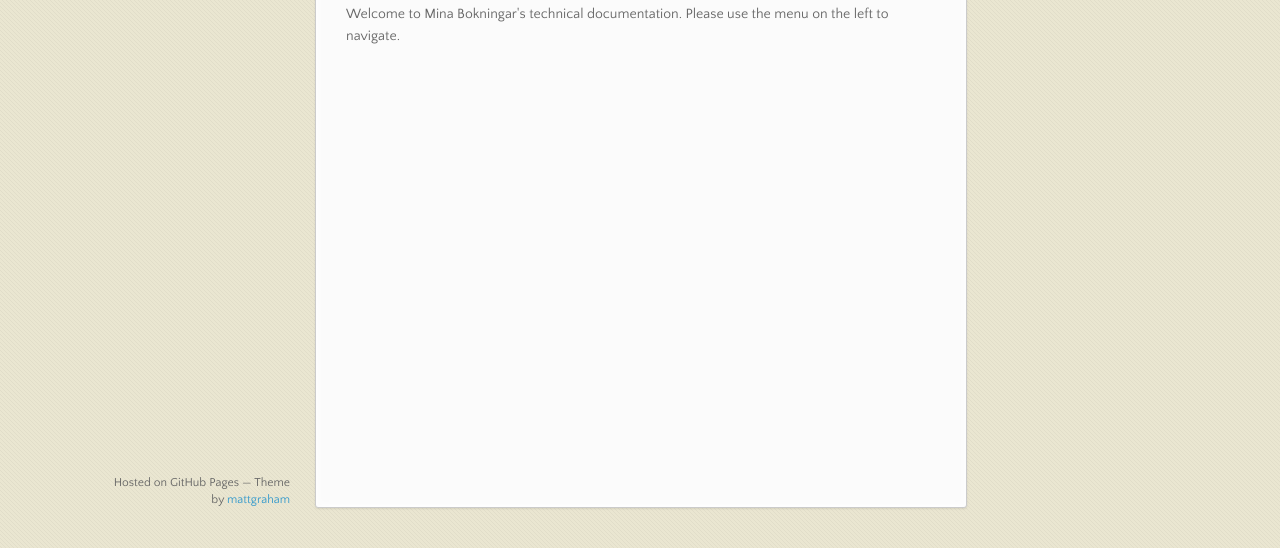
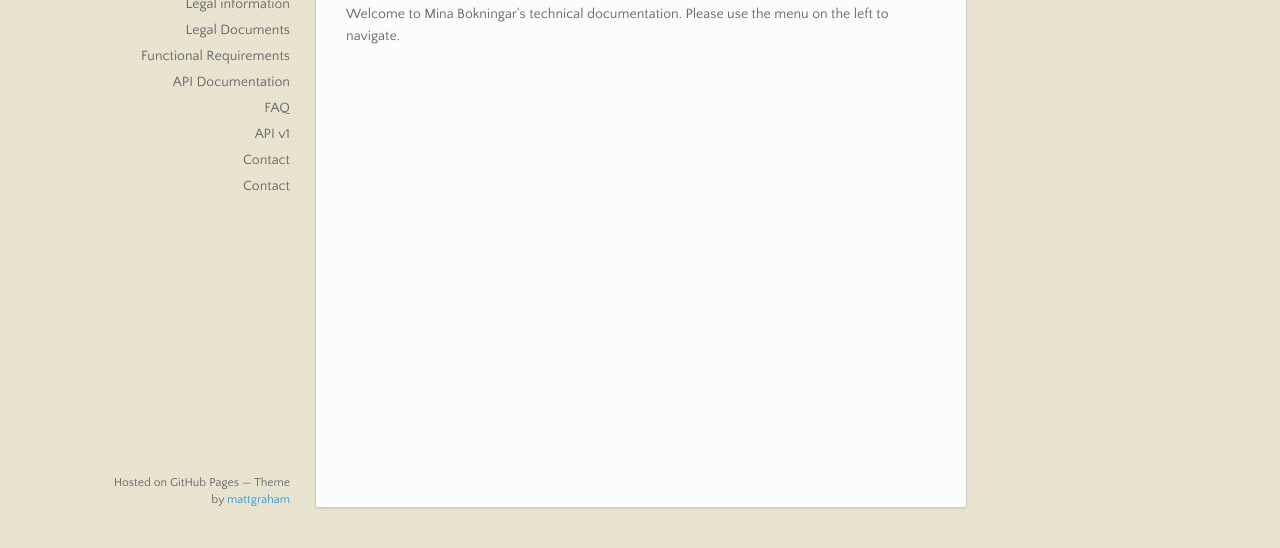
Before and after one commit to minabokningar/minabokningar.github.io, a plain HTML site: page index.html in a window 1280 px wide. Shown: the part 252-800 px from the top of the page. Drawn offline with nearby package versions, Linux system fonts and the light colour scheme.

Commit message:
Update index.html

```diff
--- a/index.html
+++ b/index.html
@@ -15,7 +15,22 @@
 
   </head>
   <body>
+        <nav>
+            <a href="/"><img id="logo" src="/img/logo.png"></a>
 
+            <div id="menu" class="pure-menu pure-menu-open">
+                <ul>
+                    <li class="heading pure-menu-heading">Legal information</li>
+                    <li><a href="/legal-documents">Legal Documents</a></li>
+                    <li><a href="/functional-requirements">Functional Requirements</a></li>
+                    <li class="heading pure-menu-heading">API Documentation</li>
+                    <li><a href="/integrations-faq">FAQ</a></li>
+                    <li><a href="/api-v1">API v1</a></li>
+                    <li class="heading pure-menu-heading">Contact</li>
+                    <li><a href="/contact">Contact</a></li>
+                </ul>
+            </div>
+        </nav>
       <header>
         <h1>Minabokningar.GitHub.io</h1>
         <p>Mina Bokningar website using gethub.io</p>
```
